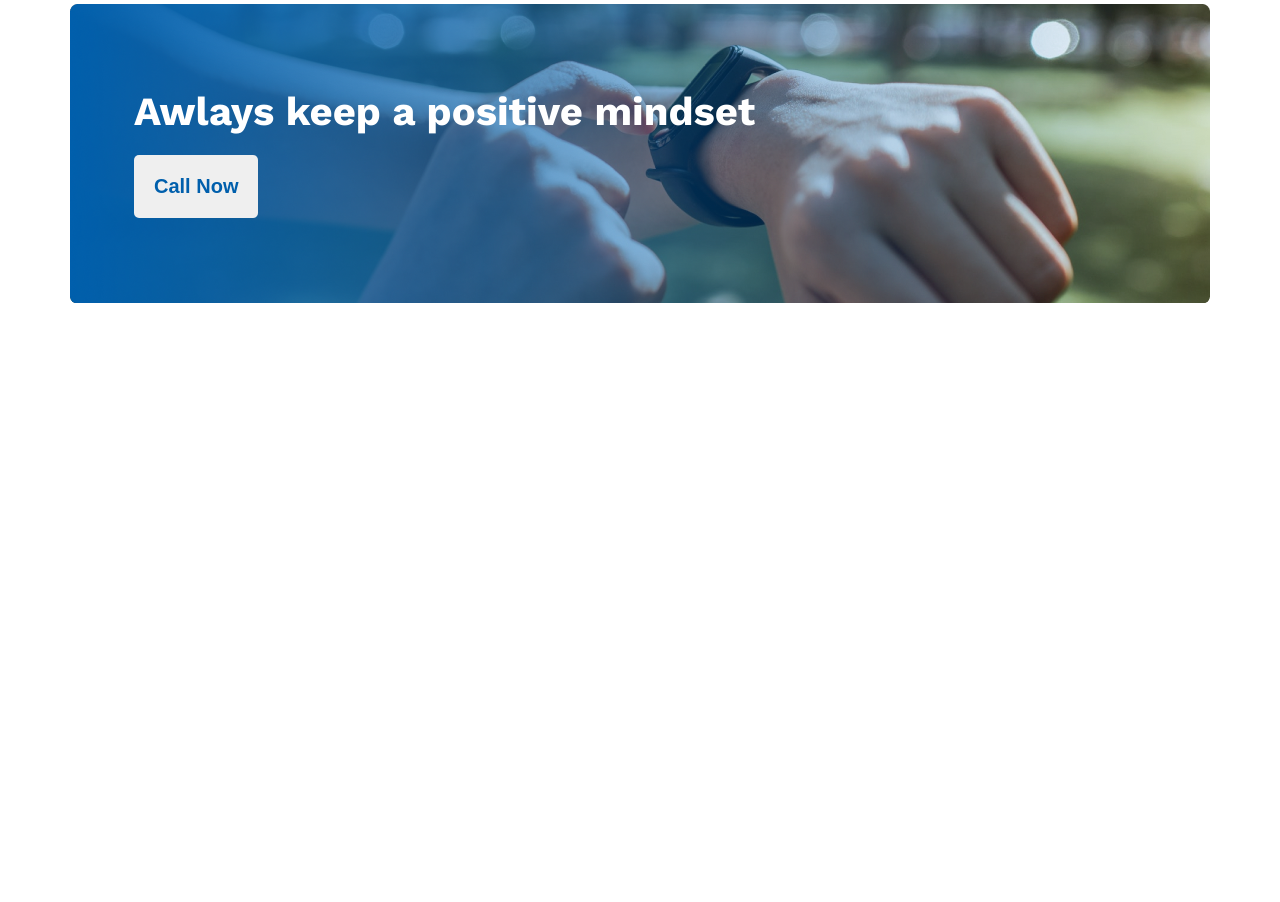
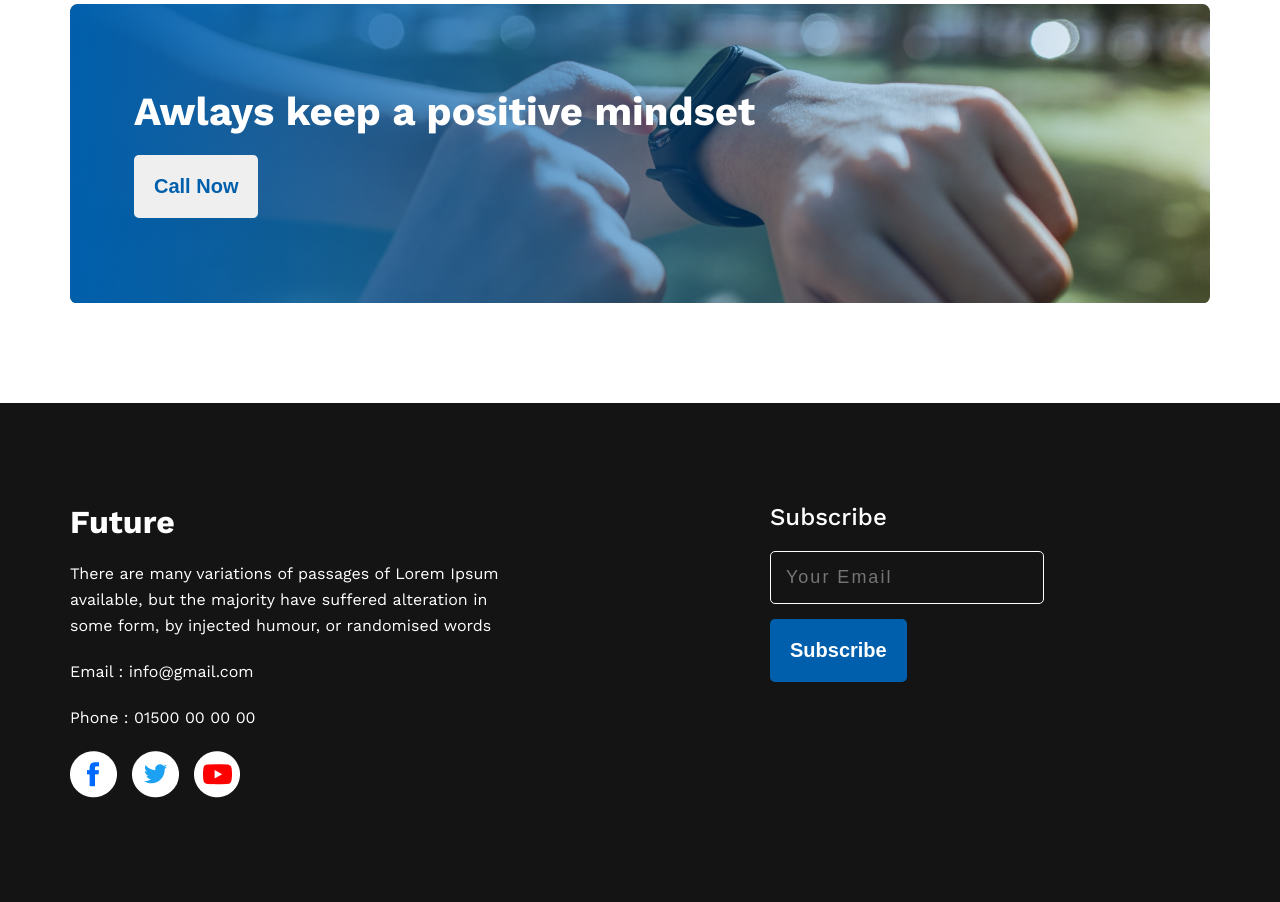
Before and after one commit to Dev-Zual/new-me, a plain HTML site: page index.html in a window 1280 px wide. Shown: the part 1864-2766 px from the top of the page. Before the commit the page ends 2267 px from the top, so only its background shows below. Drawn offline with nearby package versions, Linux system fonts and the light colour scheme.

Commit message:
footer  area done and project complete

```diff
--- a/css/main.css
+++ b/css/main.css
@@ -196,3 +196,53 @@ header {
     height: 300px;
     margin-left: 64px;
 }
+footer {
+    background: #151414;
+}
+.footer-area {
+    display: flex;
+    padding: 100px 0px;
+    column-gap: 60px;
+    justify-content: space-around;
+}
+
+.footer-left {
+    color: #fff;
+  width: 50%;
+}
+
+.footer-right {
+    color: #fff;
+  width: 50%;
+  margin-left: 200px;
+}
+.footer-left p {
+    margin: 20px 0px;
+    font-size: 1rem;
+    line-height: 26px;
+    font-weight: 400;
+}
+
+.icon img {
+    margin-right: 15px;
+}
+
+.footer-right h3 {
+    font-size: 1.5rem;
+    font-weight: 500;
+    margin-bottom: 20px;
+}
+
+.footer-right input {
+    display: block;
+    margin-bottom: 15px;
+    padding: 15px;
+    border-radius: 5px;
+    outline: none;
+    border: 1px solid #fff;
+    font-size: 1.125rem;
+    letter-spacing: 2px;
+    width: 55%;
+    background: transparent;
+
+}
--- a/index.html
+++ b/index.html
@@ -99,6 +99,32 @@
       </div>
       <!-- banner area ends -->
     </main>
-    <footer></footer>
+    <footer>
+      <div class="container">
+        <div class="footer-area">
+          <div class="footer-left">
+            <h1>Future</h1>
+            <p>
+              There are many variations of passages of Lorem Ipsum available,
+              but the majority have suffered alteration in some form, by
+              injected humour, or randomised words
+            </p>
+            <p>Email : info@gmail.com</p>
+            <p>Phone : 01500 00 00 00</p>
+            <div class="icon">
+              <img src="./images/icons/fb.png" alt="" /><img
+                src="./images/icons/twitter.png"
+                alt=""
+              /><img src="./images/icons/youtube.png" alt="" />
+            </div>
+          </div>
+          <div class="footer-right">
+            <h3>Subscribe</h3>
+            <input type="email" name="email" id="" placeholder="Your Email" />
+            <button class="btn-secondery">Subscribe</button>
+          </div>
+        </div>
+      </div>
+    </footer>
   </body>
 </html>
```
